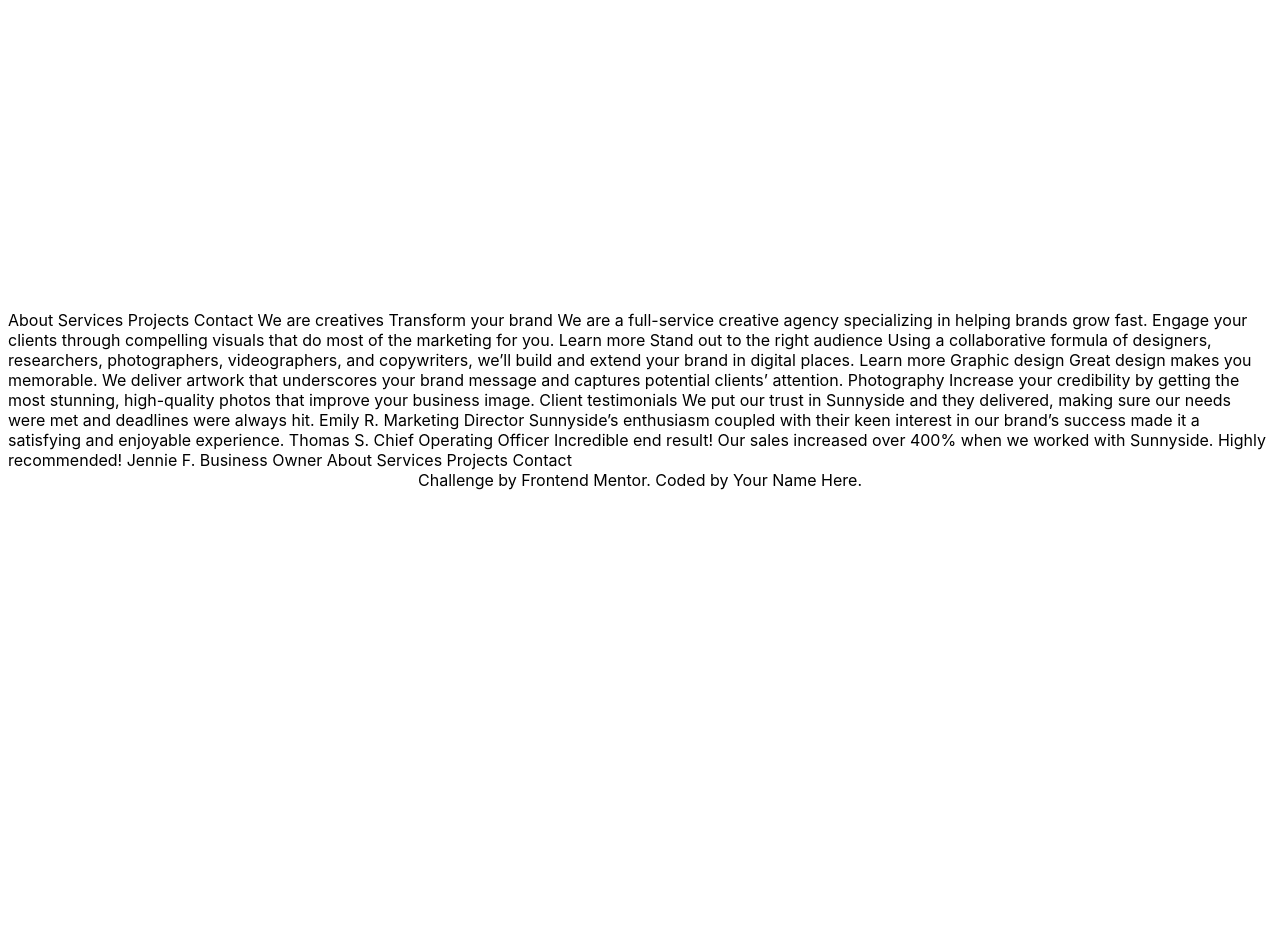
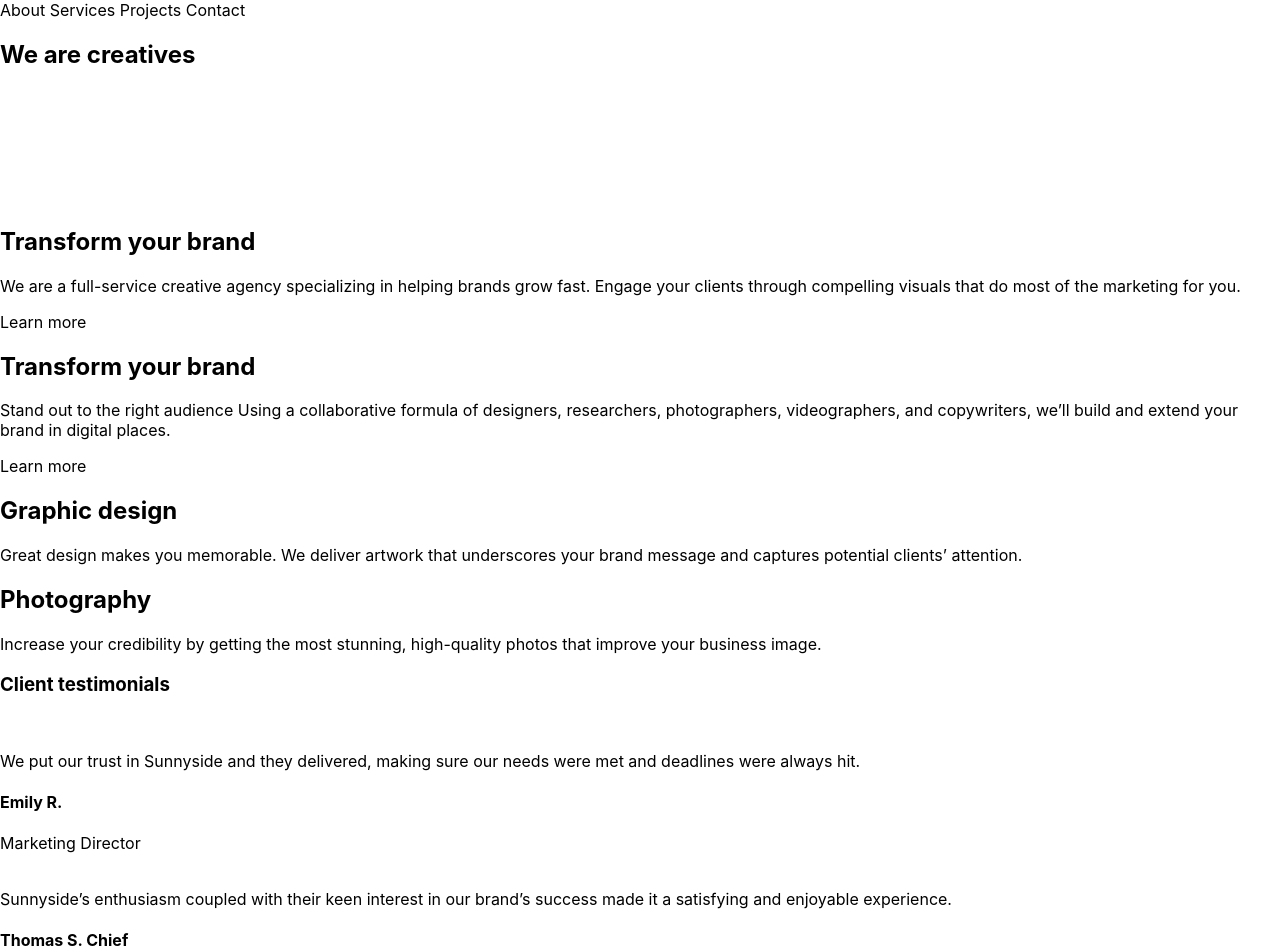
Before and after one commit to imalbert/_frontendmentor_sunnyside-agency-landing-page, a Next.js app: page / in a window 1280 px wide. Shown: the top 952 px of the page. Before the commit the page ends 800 px from the top, so only its background shows below. Built offline with nearby package versions, Linux system fonts and the light colour scheme.

Commit message:
divide body content into sections

```diff
--- a/pages/index.tsx
+++ b/pages/index.tsx
@@ -1,27 +1,83 @@
 import Head from "next/head";
 import Image from "next/image";
 import styles from "../styles/Home.module.css";
+import ArrowDownIcon from "../images/icon-arrow-down.svg";
 
 export default function Home() {
   return (
-    <div className={styles.container}>
-      About Services Projects Contact We are creatives Transform your brand We
-      are a full-service creative agency specializing in helping brands grow
-      fast. Engage your clients through compelling visuals that do most of the
-      marketing for you. Learn more Stand out to the right audience Using a
-      collaborative formula of designers, researchers, photographers,
-      videographers, and copywriters, we’ll build and extend your brand in
-      digital places. Learn more Graphic design Great design makes you
-      memorable. We deliver artwork that underscores your brand message and
-      captures potential clients’ attention. Photography Increase your
-      credibility by getting the most stunning, high-quality photos that improve
-      your business image. Client testimonials We put our trust in Sunnyside and
-      they delivered, making sure our needs were met and deadlines were always
-      hit. Emily R. Marketing Director Sunnyside’s enthusiasm coupled with their
-      keen interest in our brand’s success made it a satisfying and enjoyable
-      experience. Thomas S. Chief Operating Officer Incredible end result! Our
-      sales increased over 400% when we worked with Sunnyside. Highly
-      recommended! Jennie F. Business Owner About Services Projects Contact
+    <>
+      <nav>About Services Projects Contact</nav>
+      <main>
+        <section className={styles.hero}>
+          <h1>We are creatives</h1>
+          <Image src={ArrowDownIcon} alt="" />
+        </section>
+        <section>
+          <h2>Transform your brand</h2>
+          <p>
+            We are a full-service creative agency specializing in helping brands
+            grow fast. Engage your clients through compelling visuals that do
+            most of the marketing for you.
+          </p>
+          Learn more
+        </section>
+        <section>
+          <h2>Transform your brand</h2>
+          <p>
+            Stand out to the right audience Using a collaborative formula of
+            designers, researchers, photographers, videographers, and
+            copywriters, we’ll build and extend your brand in digital places.
+          </p>
+          Learn more
+        </section>
+        <section>
+          <h2>Graphic design</h2>
+          <p>
+            Great design makes you memorable. We deliver artwork that
+            underscores your brand message and captures potential clients’
+            attention.
+          </p>
+        </section>
+        <section>
+          <h2>Photography</h2>
+          <p>
+            Increase your credibility by getting the most stunning, high-quality
+            photos that improve your business image.
+          </p>
+        </section>
+        <section>
+          <h3>Client testimonials</h3>
+          <div>
+            <img src="" alt="" />
+            <p>
+              We put our trust in Sunnyside and they delivered, making sure our
+              needs were met and deadlines were always hit.
+            </p>
+            <h4>Emily R.</h4>
+            <span>Marketing Director</span>
+          </div>
+          <div>
+            <img src="" alt="" />
+            <p>
+              Sunnyside’s enthusiasm coupled with their keen interest in our
+              brand’s success made it a satisfying and enjoyable experience.
+            </p>
+            <h4>Thomas S. Chief</h4>
+            <span>Operating Officer</span>
+          </div>
+          <div>
+            <img src="" alt="" />
+            <p>
+              Incredible end result! Our sales increased over 400% when we
+              worked with Sunnyside. Highly recommended!
+            </p>
+            <h4>Jennie F.</h4>
+            <span>Business Owner</span>
+          </div>
+        </section>
+        <img src="" alt="" />
+        <footer>About Services Projects Contact</footer>
+
         <div className="attribution">
           Challenge by{" "}
           <a
@@ -33,6 +89,7 @@ export default function Home() {
           </a>
           . Coded by <a href="#">Your Name Here</a>.
         </div>
-    </div>
+      </main>
+    </>
   );
 }
```
Lines whose indentation alone changed are shown as unchanged.
